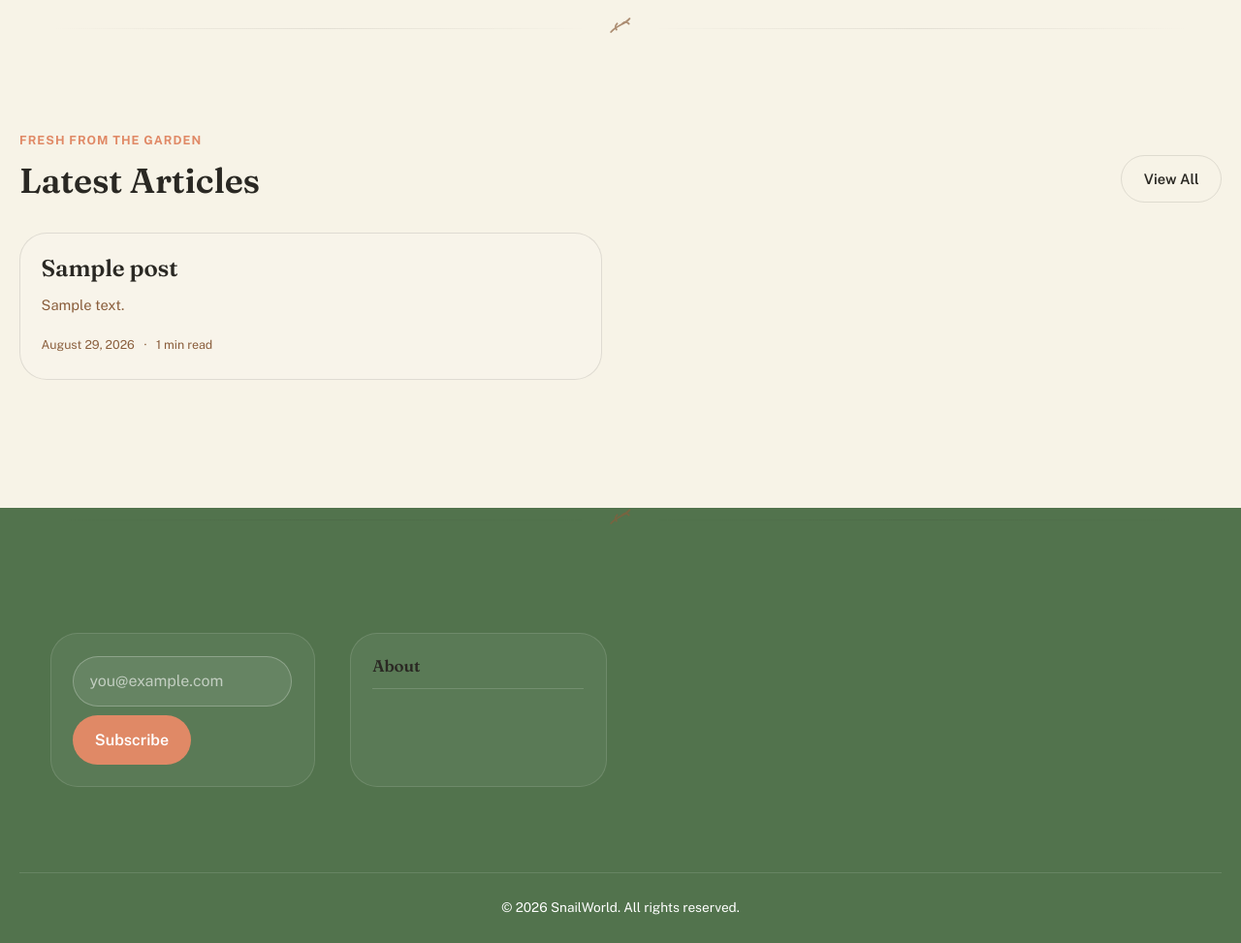
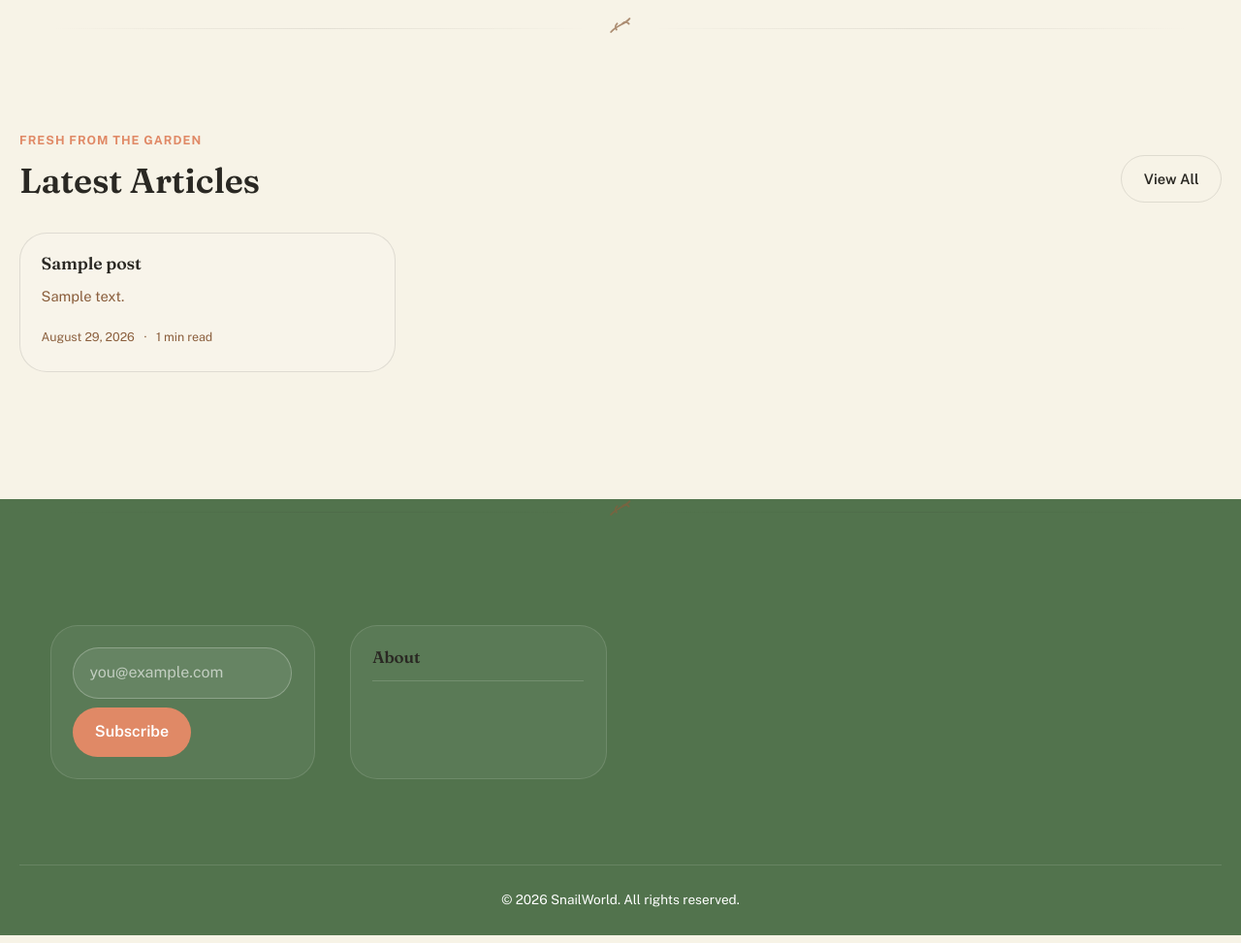
Before and after one commit to sukhjeevan999/Snailworld, a WordPress theme: template front-page.php in a window 1280 px wide. Shown: the part 657-1630 px from the top of the page at 97% size. Run offline with PHP 8.4 and a stand-in for WordPress, Linux system fonts and the light colour scheme; the site name, menu and one post (Sample post) are stand-ins, and other content is empty; some libraries are stand-ins or nearby versions.

Commit message:
Make all homepage post cards uniform: same landscape thumbnail, same title size
Removed the asymmetric 'featured first card' treatment (split image/
text layout, larger 21:9 media, bigger heading) from the Latest
Articles grid. Every card now uses the same 16:10 landscape thumbnail,
layout, and title font-size regardless of position or how short the
post is, per explicit request for visual consistency over the
magazine-style asymmetric grid.

Co-Authored-By: Claude Sonnet 5 <noreply@anthropic.com>
Claude-Session: https://claude.ai/code/session_01WHQrTPFhq8hGhnAxgscSGs

```diff
--- a/functions.php
+++ b/functions.php
@@ -9,7 +9,7 @@ if ( ! defined( 'ABSPATH' ) ) {
 	exit;
 }
 
-define( 'SNAILWORLD_VERSION', '1.4.1' );
+define( 'SNAILWORLD_VERSION', '1.4.2' );
 define( 'SNAILWORLD_DIR', get_template_directory() );
 define( 'SNAILWORLD_URI', get_template_directory_uri() );
 
--- a/style.css
+++ b/style.css
@@ -4,7 +4,7 @@ Theme URI: https://snailworld.com
 Author: SnailWorld
 Author URI: https://snailworld.com
 Description: A custom garden/snail-inspired WordPress theme for SnailWorld. Fully customizable via the WordPress Customizer, mobile-first responsive, AdSense-optimized and built for Core Web Vitals.
-Version: 1.4.1
+Version: 1.4.2
 Requires at least: 6.0
 Requires PHP: 7.4
 Tested up to: 6.6
@@ -356,24 +356,17 @@ a { transition: color .25s ease; }
 .sw-section-head h2 { margin: 0; }
 .sw-section-kicker { color: var(--sw-accent); font-weight: 700; text-transform: uppercase; letter-spacing: .08em; font-size: .78rem; margin-bottom: .4rem; display: block; }
 
+/* Every card the same: landscape thumbnail, same title size, same
+   layout — no "featured/bigger" first card, by request (uniform grid
+   instead of an asymmetric magazine layout). */
 .sw-garden-grid {
-	display: grid; grid-template-columns: repeat(4, 1fr); gap: var(--sw-gap);
+	display: grid; grid-template-columns: 1fr; gap: var(--sw-gap);
 }
-.sw-garden-grid .sw-card:nth-child(6n+1) { grid-column: span 4; }
-.sw-garden-grid .sw-card:nth-child(6n+2),
-.sw-garden-grid .sw-card:nth-child(6n+3) { grid-column: span 2; }
-.sw-garden-grid .sw-card:not(:nth-child(6n+1)):not(:nth-child(6n+2)):not(:nth-child(6n+3)) { grid-column: span 4; }
-
 @media (min-width: 48em) {
-	.sw-garden-grid .sw-card:not(:nth-child(6n+1)):not(:nth-child(6n+2)):not(:nth-child(6n+3)) { grid-column: span 2; }
+	.sw-garden-grid { grid-template-columns: repeat(2, 1fr); }
 }
 @media (min-width: 62em) {
-	.sw-garden-grid .sw-card:nth-child(6n+1) { grid-column: span 2; }
-	.sw-garden-grid .sw-card:not(:nth-child(6n+1)):not(:nth-child(6n+2)):not(:nth-child(6n+3)) { grid-column: span 1; }
-}
-@media (max-width: 47.99em) {
-	.sw-garden-grid { grid-template-columns: 1fr; }
-	.sw-garden-grid .sw-card { grid-column: span 1 !important; }
+	.sw-garden-grid { grid-template-columns: repeat(3, 1fr); }
 }
 
 .sw-card {
@@ -398,13 +391,6 @@ a { transition: color .25s ease; }
 .sw-card-excerpt { color: var(--sw-secondary); font-size: .92rem; }
 .sw-card-meta { display: flex; flex-wrap: wrap; align-items: center; gap: .3rem .6rem; font-size: .78rem; color: var(--sw-secondary); margin-top: auto; padding-top: .5rem; }
 
-.sw-garden-grid .sw-card:nth-child(6n+1) .sw-card-media { aspect-ratio: 21/9; }
-@media (min-width: 48em) {
-	.sw-garden-grid .sw-card:nth-child(6n+1) { display: grid; grid-template-columns: 1.1fr .9fr; }
-	.sw-garden-grid .sw-card:nth-child(6n+1) .sw-card-media { aspect-ratio: auto; height: 100%; }
-	.sw-garden-grid .sw-card:nth-child(6n+1) .sw-card-body { justify-content: center; }
-	.sw-garden-grid .sw-card:nth-child(6n+1) h3 { font-size: 1.5rem; }
-}
 
 /* category icon grid (homepage) */
 .sw-category-grid { display: grid; grid-template-columns: repeat(2,1fr); gap: 1.1rem; }
```
